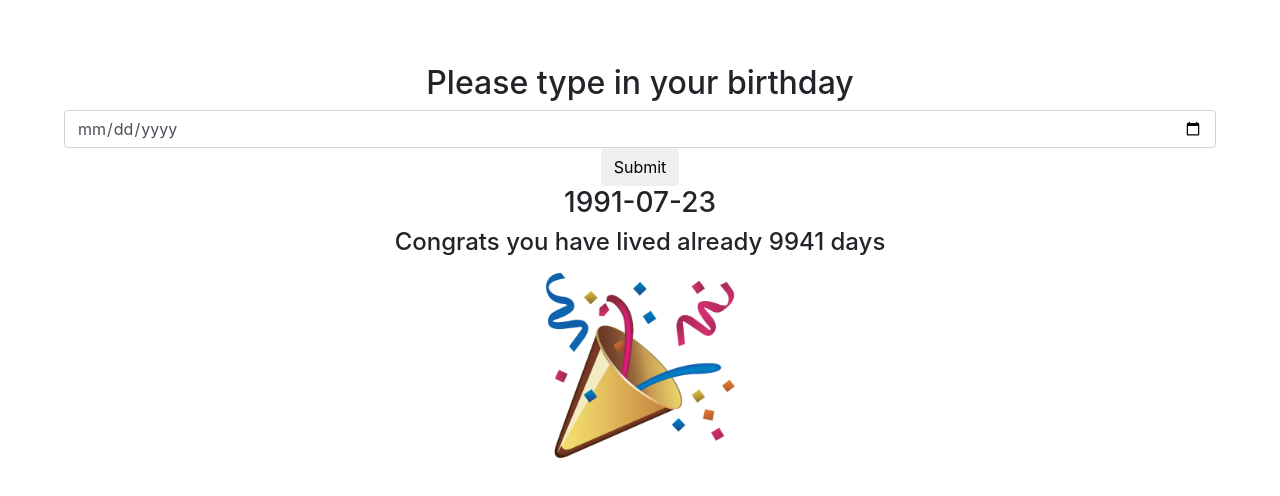
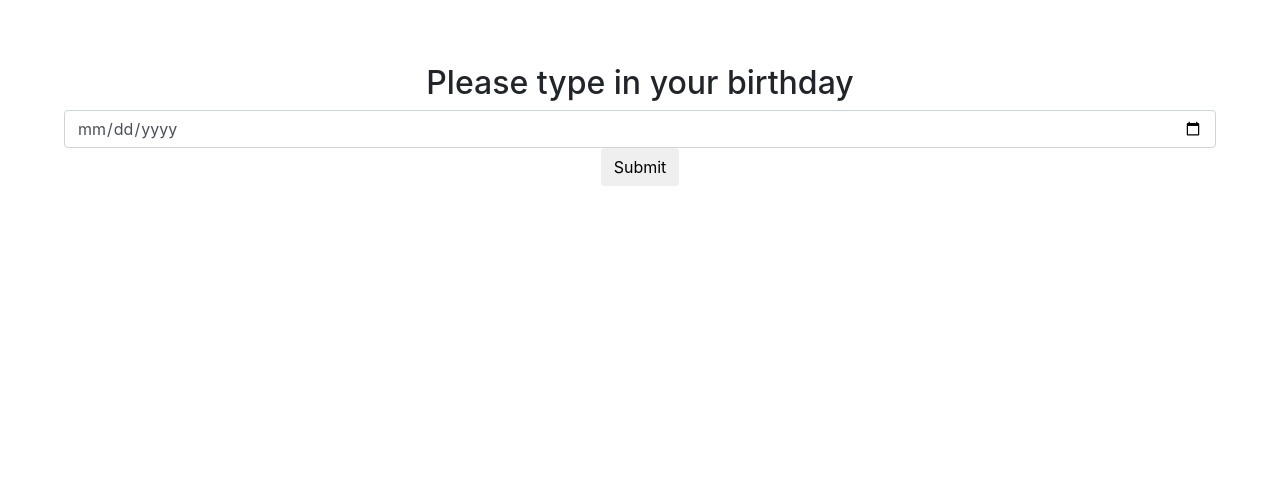
Before and after one commit to pars3c/react-learning-projects, a React (Create React App) app: page / in a window 1280 px wide. Shown: the top 496 px of the page. Built offline with nearby package versions, Linux system fonts and the light colour scheme.

Commit message:
party-popper finished

```diff
--- a/src/components/App.js
+++ b/src/components/App.js
@@ -8,11 +8,13 @@ class App extends Component {
         this.state = {
             newDate: '',
             birthDay: '1991-07-23',
+            showStats: false,
         }
     }
     changeBirthday() {
         console.log(this.state);
         this.setState({ birthDay: this.state.newDate })
+        this.setState({ showStats: true })
     }
     render(){
         return (
@@ -28,8 +30,14 @@ class App extends Component {
                     <Button
                     onClick={() => this.changeBirthday()}
                     >Submit</Button>
+                    {
+                        this.state.showStats ?
+                            <AgeStats date={this.state.birthDay}/>
+                        :
+                        <div></div>
+                    }
 
-                    <AgeStats date={this.state.birthDay}/>
+
                 </Form>
             </div>
 
```
